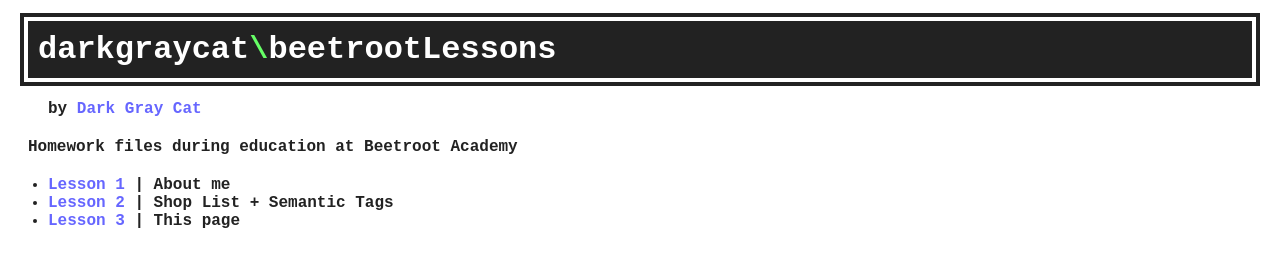
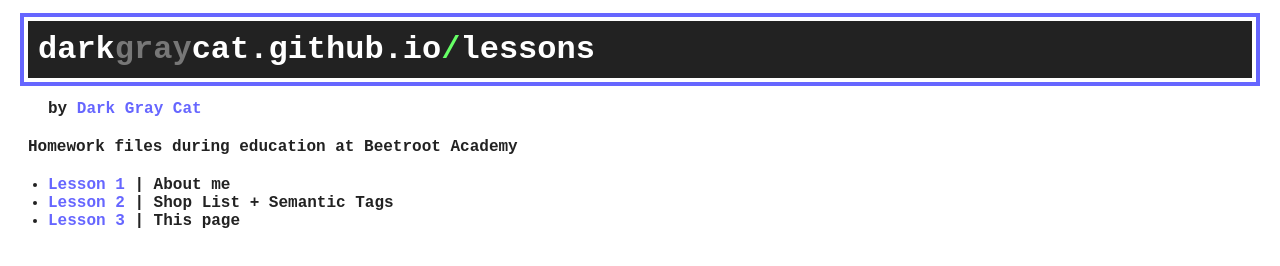
Before and after one commit to darkgraycat/lessons, a plain HTML site: page index.html in a window 1280 px wide. Drawn offline with Linux system fonts and the light colour scheme.

Commit message:
change outline color

```diff
--- a/css/style.css
+++ b/css/style.css
@@ -27,7 +27,7 @@ a:active { color:#f66 }
 
 h1 {
 	background-color: #222;
-	outline: 4px solid #222;
+	outline: 4px solid #66f;
 	outline-offset: 4px;
 	color: #fff;
 	padding: 10px;
--- a/index.html
+++ b/index.html
@@ -12,7 +12,7 @@
 <body>
 
 	<div>
-		<h1>darkgraycat<b style="color:#6f6">\</b>beetrootLessons</h1>
+		<h1>dark<span style="color: #777;">gray</span>cat.github.io<b style="color:#6f6">/</b>lessons</h1>
 
 		<div>
 			<span>by</span>
--- a/src/index.js
+++ b/src/index.js
@@ -1,6 +1,2 @@
 window.addEventListener('load', e => {
-
-	console.log('init')
-	console.log('new branch')
-	console.log('some')
 })
```
